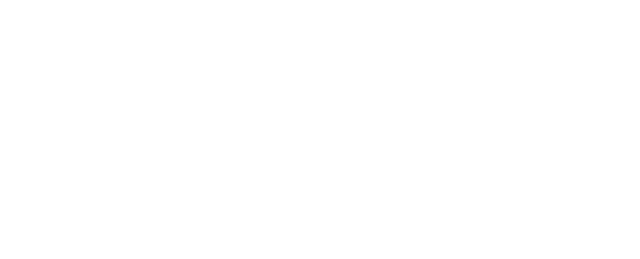
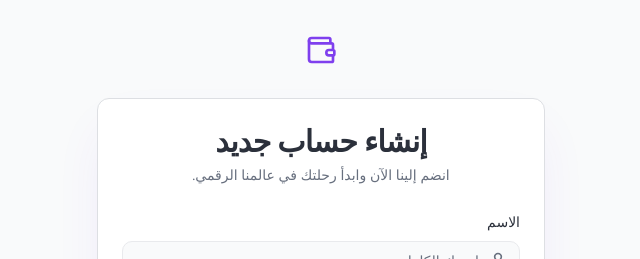
Before and after one commit to Affuyfuffyt/my-blust-wallet, a Next.js app: page /signup in a window 1280 px wide. Before the commit this address had no page. Shown: the top 259 px of the page, without its empty margins (441-1081 px from the left). Built offline with nearby package versions, Linux system fonts and the light colour scheme; no server answers.

Commit message:
Create page.tsx

```diff
--- /dev/null
+++ b/src/app/(auth)/signup/page.tsx
@@ -0,0 +1,5 @@
+import SignupForm from '@/components/auth/signup-form';
+
+export default function SignupPage() {
+  return <SignupForm />;
+}
```
